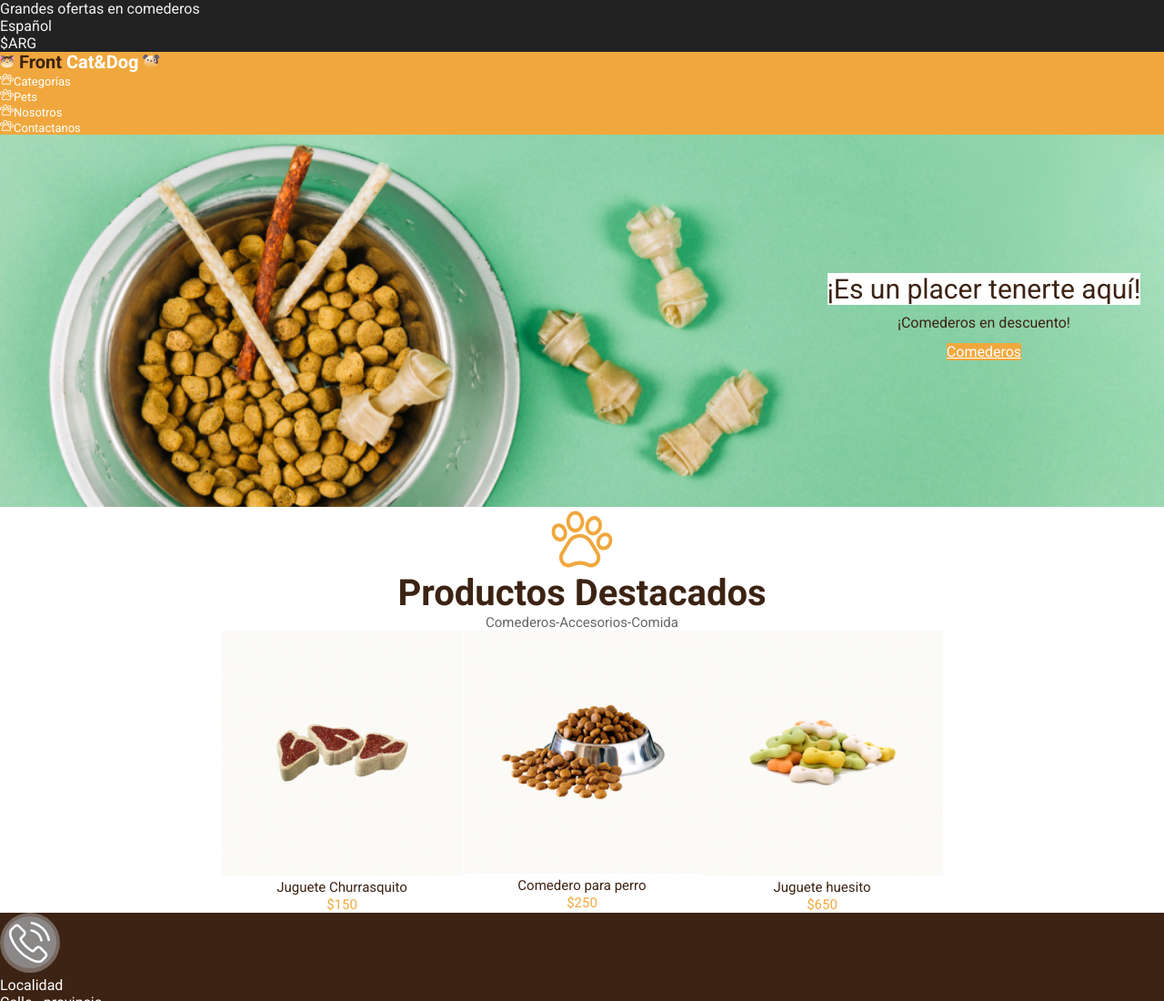
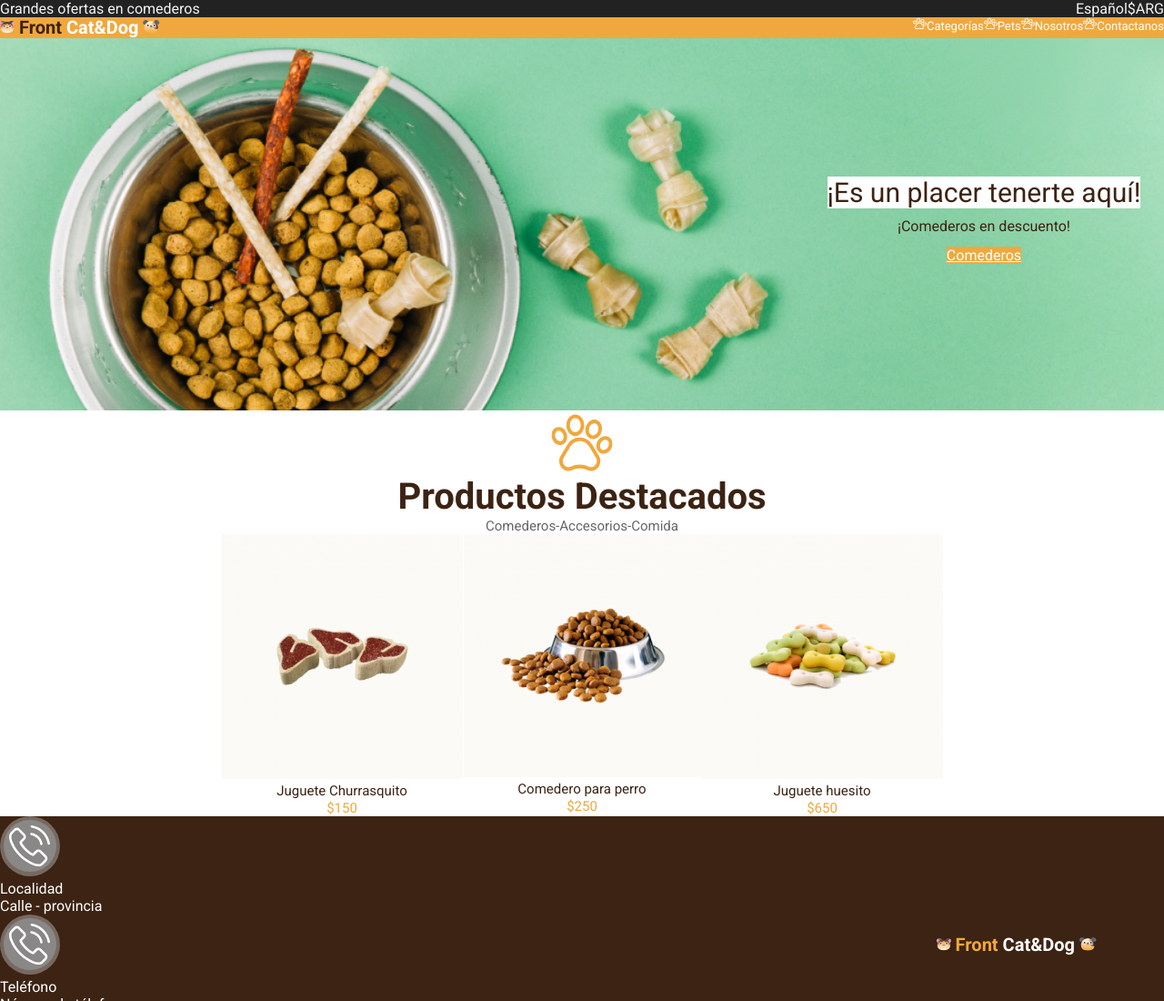
Before and after one commit to Agathion-JD/Practica1_Front_End, a plain HTML site: page index.html in a window 1280 px wide. Shown: the top 1100 px of the page at 91% size. Drawn offline with Linux system fonts and the light colour scheme.

Commit message:
añadiendo flex

```diff
--- a/css/style.css
+++ b/css/style.css
@@ -8,16 +8,21 @@
 }
 
 .header-container-top {
+  display: flex;
+  justify-content: space-between;
   background-color: #222222;
   color: #f3f3f3;
   font-weight: 400;
 }
 
 .header-lista {
+  display: flex;
   list-style: none;
 }
 
 .header-container-bottom {
+  display: flex;
+  justify-content: space-between;
   background-color: #f0a83e;
 }
 
@@ -33,6 +38,7 @@
 }
 
 .nav-container {
+  display: flex ;
   list-style: none;
   color: #ffffff;
   font-weight: 400;
@@ -114,6 +120,7 @@
 .footer-top {
   color: #ffffff;
   background-color: #3c2313;
+
 }
 
 .logo-footer {
```
